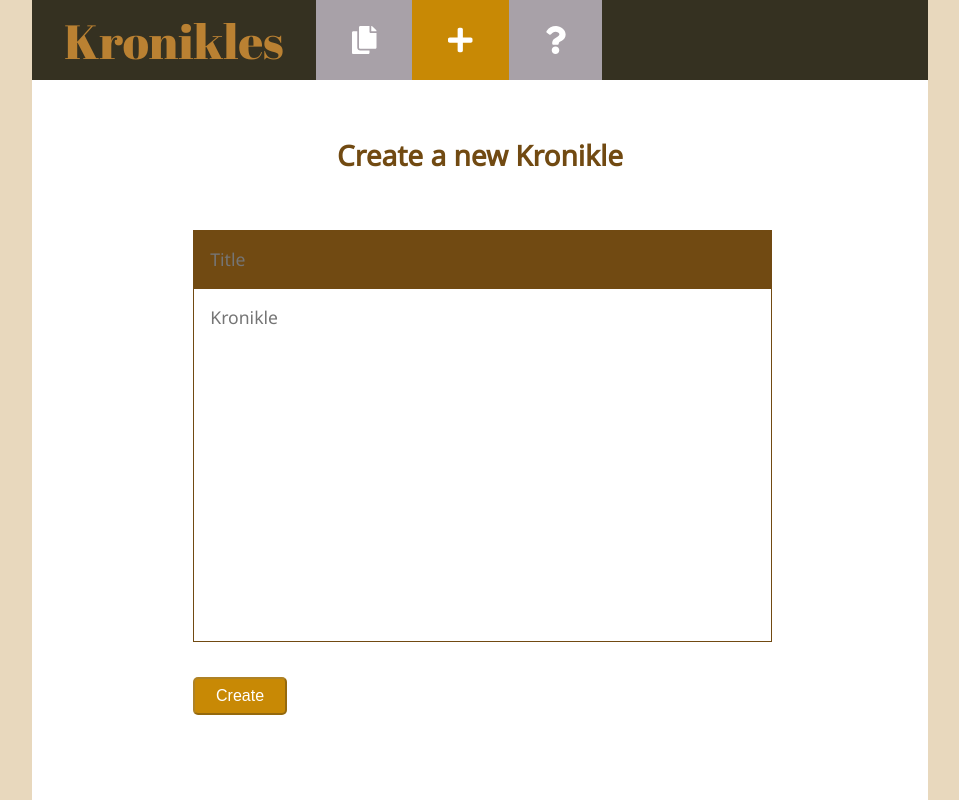
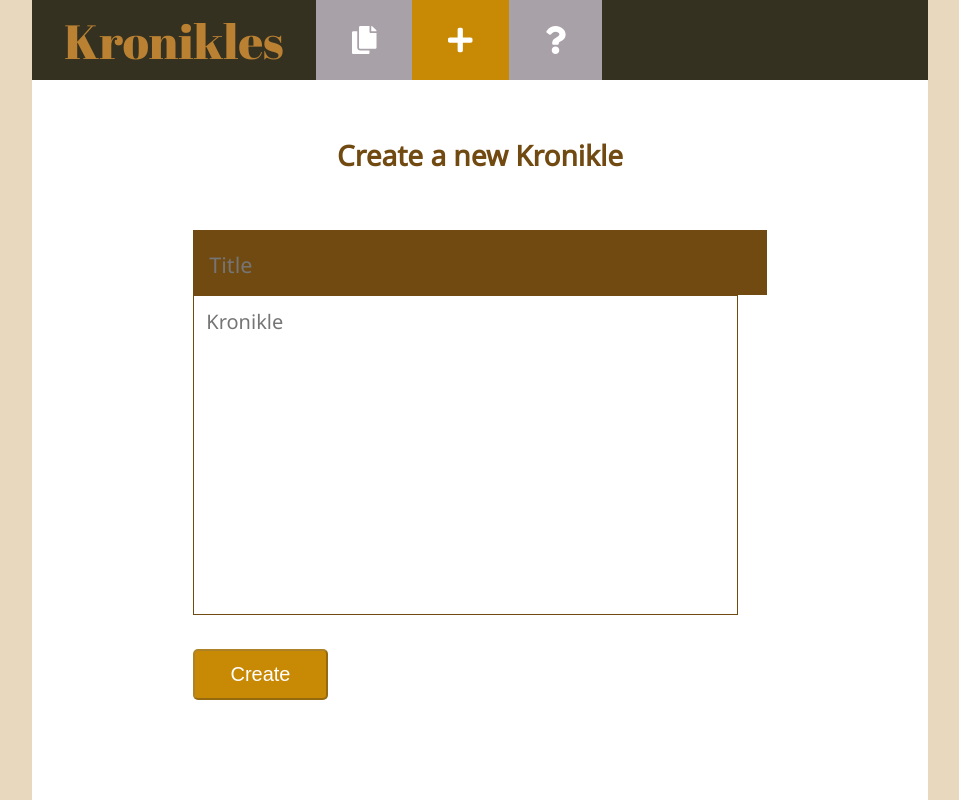
Before and after one commit to morwen80/Knonikles-frontend, a React (Create React App) app: page /new in a window 1280 px wide. Shown: the top 800 px of the page, without its empty margins (160-1119 px from the left). Built offline with nearby package versions, Linux system fonts and the light colour scheme; a web font is replaced by a local one.

Commit message:
implemented TextareaAutosize in EditK for the form body

```diff
--- a/package.json
+++ b/package.json
@@ -8,6 +8,7 @@
     "@fortawesome/free-solid-svg-icons": "^5.11.2",
     "@fortawesome/react-fontawesome": "^0.1.7",
     "react": "^16.8.6",
+    "react-autosize-textarea": "^7.0.0",
     "react-dom": "^16.8.6",
     "react-modal": "^3.9.1",
     "react-redux": "^7.1.0",
--- a/public/index.html
+++ b/public/index.html
@@ -15,7 +15,5 @@
   <body>
     <noscript>You need to enable JavaScript to run this app.</noscript>
     <div id="root"></div>
-
-  <!-- <script src="../src/style.js"></script> -->
   </body>
 </html>
--- a/src/components/AllKronikles.js
+++ b/src/components/AllKronikles.js
@@ -14,7 +14,7 @@ class AllKronikles extends Component {
       return (
         <li key={k._id} className="kCard">
         <Link to={`/kronikles/${k._id}`}>{k.title}</Link>
-        <p className="preview">{k.body}</p>
+        <p className="preview">{k.body.slice(0, 100)}</p>
         </li>
       )
     }
--- a/src/components/EditKronikle.js
+++ b/src/components/EditKronikle.js
@@ -1,6 +1,7 @@
 import React from 'react';
 import { connect } from 'react-redux';
 import { Link } from 'react-router-dom';
+import TextareaAutosize from 'react-autosize-textarea';
 import {editKronikle, fetchSingleKronikle } from '../actions/kronikle_actions';
 
 class EditKronikle extends React.Component {
@@ -46,7 +47,9 @@ render(){
       <form className="editKForm" onSubmit={this.handleSubmit} >
         <input type="text" name="title" value={title} onChange={this.handleChange}/>
         <br/>
-        <textarea name="body" value={body} onChange={this.handleChange}/>
+        <div className="editKBody">
+          <TextareaAutosize id="editKBodyTextArea" style={{ minHeight: 20, maxHeight: 280 }} name="body" value={body} onChange={this.handleChange}/>
+        </div>
         <button type="submit">Submit edited Kronikle</button>
 
         <br />
@@ -54,7 +57,6 @@ render(){
           <button id="backBtn"><i className="fas fa-chevron-circle-left"></i></button>
         </Link>
       </form>
-
     </div>
   )
 }}
--- a/src/components/NewKronikle.js
+++ b/src/components/NewKronikle.js
@@ -29,9 +29,9 @@ class NewKronikle extends Component {
 
   render(){
     return(
-      <React.Fragment>
+      <div className="newKronikle">
       <h2>Create a new Kronikle</h2>
-      <div className="newKronikle">
+
         <form className="newKForm" onSubmit={this.handleSubmit} >
           <input
             placeholder="Title"
@@ -49,7 +49,6 @@ class NewKronikle extends Component {
           <button type="submit" disabled={!this.state.title}>Create </button>
         </form>
       </div>
-      </React.Fragment>
     )
   }
 }
--- a/src/components/singleKronikle.js
+++ b/src/components/singleKronikle.js
@@ -24,7 +24,6 @@ componentDidMount(){
       kronikle: data[0]
     }))
 }
-
 
 render(){
   const { _id, title, body } = this.state.kronikle
--- a/src/index.css
+++ b/src/index.css
@@ -18,6 +18,7 @@
   --red: #c94808;
 }
 
+
 a:link, a:visited  {
   color: var(--gold);
   text-decoration: none;
@@ -25,19 +26,32 @@ a:link, a:visited  {
 }
 
 button {
-  font-size: 1rem;
-  padding: .5rem 1.3rem;
+  font-size: 2.5vmin;
+  padding: 1.5vmin 2rem;
   border-radius: 5px;
   background-color: var(--gold);
   color: #fff;
   font-weight: 400;
-  margin-top: 1.2rem;
-  margin-right: .6rem;
+  margin-top: 2.5vmin;
+  margin-right: .5vmin;
 }
+
+#root {
+  min-height: 100vh;
+  /* margin: 0;
+  padding: 0; */
+}
+
+html, body {
+  margin: 0 auto;
+  font-family: 'Noto Sans', sans-serif;
+  color: var(--darkGrey);
+  font-size: 1.1rem;
+}
+
 
 html {
   background-color: var(--brown);
-  color: var(--darkGrey);
   -webkit-font-smoothing: antialiased;
   -moz-osx-font-smoothing: grayscale;
 }
@@ -45,8 +59,6 @@ body {
   width: 70%;
   margin: 0 auto;
   background-color: white;
-  font-family: 'Noto Sans', sans-serif;
-  font-size: 1.2rem;
 }
 
 h2 {
@@ -64,7 +76,6 @@ h3 {
 .emptyList, .newKronikle, .singleKronikle, .editKronikle, .aboutPage {
   margin: 0 auto;
   width: 80%;
-  height: 100vh;
 }
 
 ul {
@@ -160,31 +171,40 @@ nav ul {
 .newKForm, .editKForm {
   margin: 0 auto;
   width: 80%;
+  height: 100vh;
+
 }
 
-.newKForm textarea, .editKForm textarea {
+.newKForm textarea, .editKBody {
+  /* display: inline-block;  */
   border: 1px solid var(--darkBrown);
   background-color: white;
   color: var(--darkGreen);
+  width: 100%;
+  box-sizing: border-box;
+}
+.newKForm textarea, #editKBodyTextArea {
+  font-family: 'Noto Sans', sans-serif;
+  font-size: 2.5vmin;
+  min-height: 30px;
+  padding: 1.5vmin 0 1.5vmin 1.5vmin;
   width: 95%;
-  padding: 1rem;
-  font-family: 'Noto Sans', sans-serif;
-  font-size: 1.1rem;
 }
 
 .newKForm input, .editKForm input {
   background-color: var(--darkBrown);
   color: white;
-  border: 1px solid var(--darkBrown);
-  width: 95%;
-  padding: 1rem;
+  border: none;
+  width: 100%;
+  box-sizing: border-box;
+  padding: 2.5vmin 0 2vmin 2vmin;
   font-family: 'Noto Sans', sans-serif;
-  font-size: 1.1rem;
+  font-size: 2.7vmin;
 }
 
 .newKForm textarea {
   height: 40vh;
-  margin-bottom: .6rem;
+  margin-bottom: 1vmin;
   resize: none;
 }
 
@@ -214,10 +234,11 @@ nav ul {
   font-size: 4.6vmin;
   color: var(--darkBrown);
   font-weight: 700;
-  padding: 8vmin 0 4vmin;
+  padding: 8vmin 0 4vmin 0;
 }
 .kBody {
-  font-size: 3vmin;
+  font-size: 2.7vmin;
+  line-height: 155%;
   color: var(--darkBrown);
 }
 .singleKronikle button {
@@ -231,10 +252,10 @@ nav ul {
 }
 
 /* EDIT A KRONIKLE */
-.editKForm input, .editKForm textarea {
+.editKForm input, .editKBody {
   color: var(--grey);
 }
-.editKForm input:focus, .editKForm textarea:focus {
+.editKForm input:focus, .editKBody:focus {
   color: var(--darkBrown);
 }
 
@@ -258,18 +279,10 @@ nav ul {
 
 
 /* ----------------------- MEDIA QUERY --------------- */
-@media only screen and (max-width: 900px) {
+ @media only screen and (max-width: 600px) {
   body {
     width: 100%;
   }
 
 
 }
-
-
-@media only screen and (max-width: 600px) {
-  /* nav ul > * {
-    font-size: 2rem;
-     padding: 1.5rem 2rem 0 2rem;
-    } */
-}
```
Also changed, not shown: 1 other file (tests, documents, lock files or other folders).
